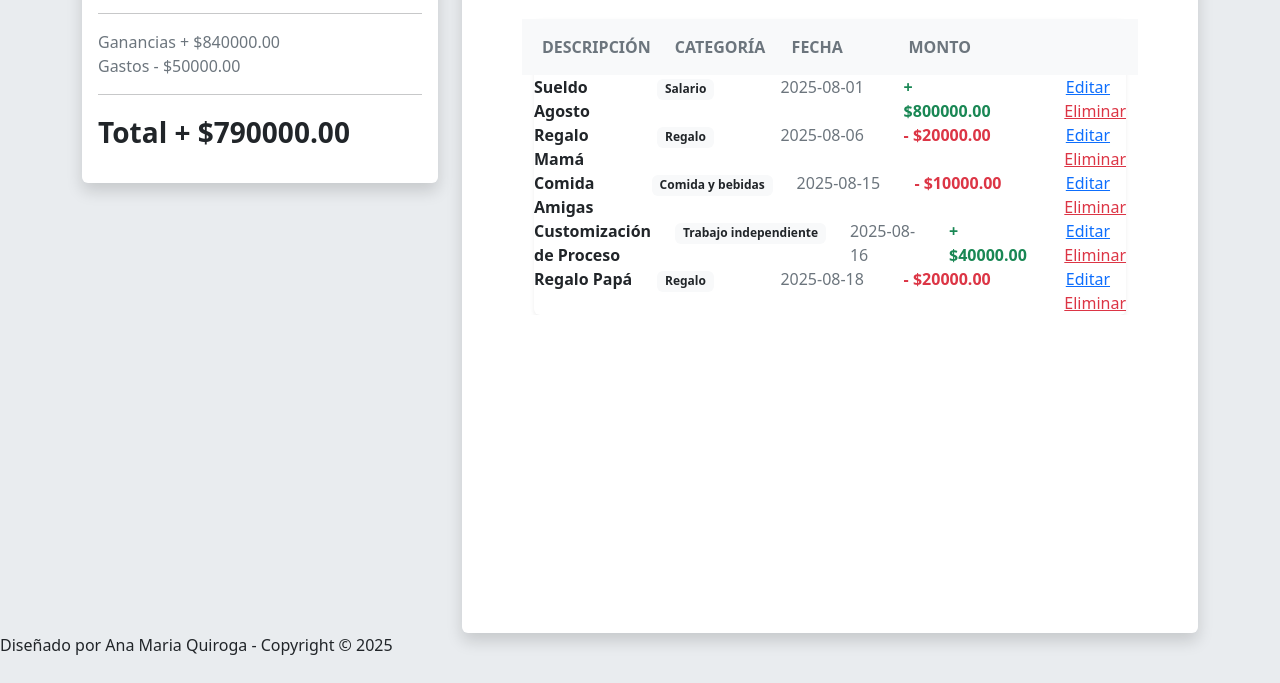
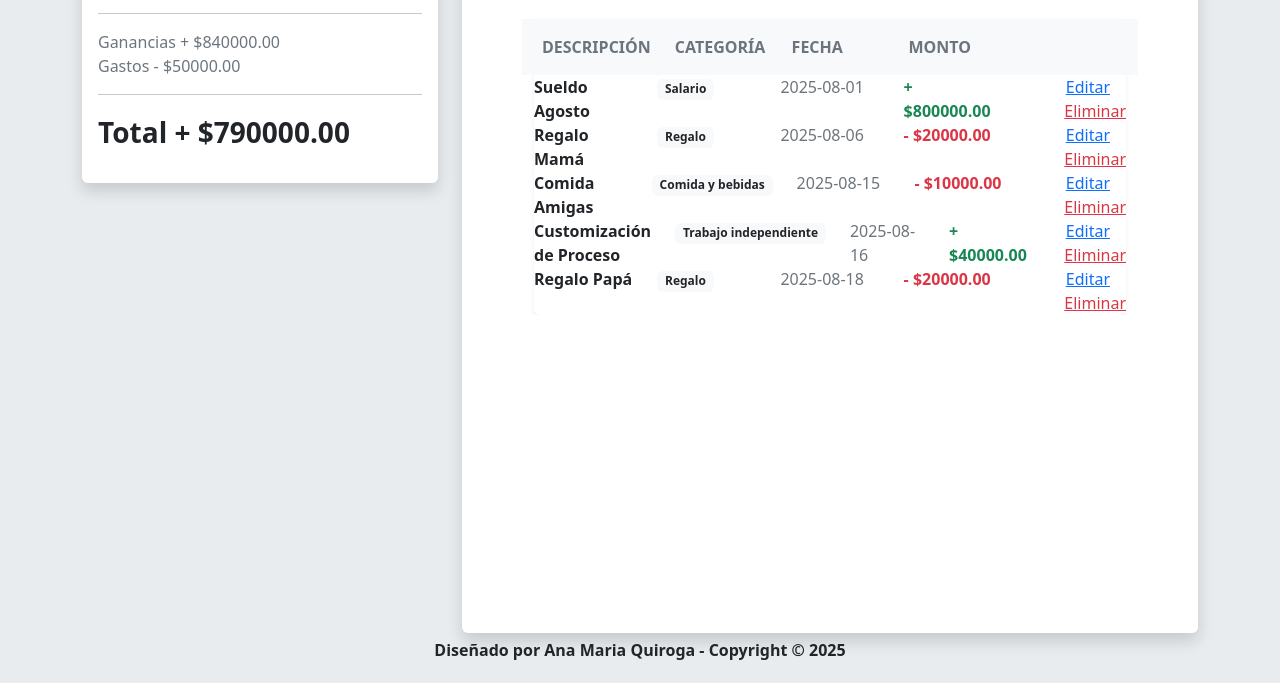
Before and after one commit to AMQ-uiroga/repo-final-js, a plain HTML site: page index.html in a window 1280 px wide. Shown: the part 147-830 px from the top of the page. Drawn offline with nearby package versions, Linux system fonts and the light colour scheme; some packages are replaced by stand-ins of ours; a script that the page names is missing; a small style sheet from the web is missing.

Commit message:
centre el footers

```diff
--- a/css/estilos.css
+++ b/css/estilos.css
@@ -50,3 +50,9 @@ h1 {
 .operaciones-principal{
     height: 700px;
 }
+
+p{
+    text-align: center;
+    font-weight: bold;
+    padding: 5px;
+}
```
